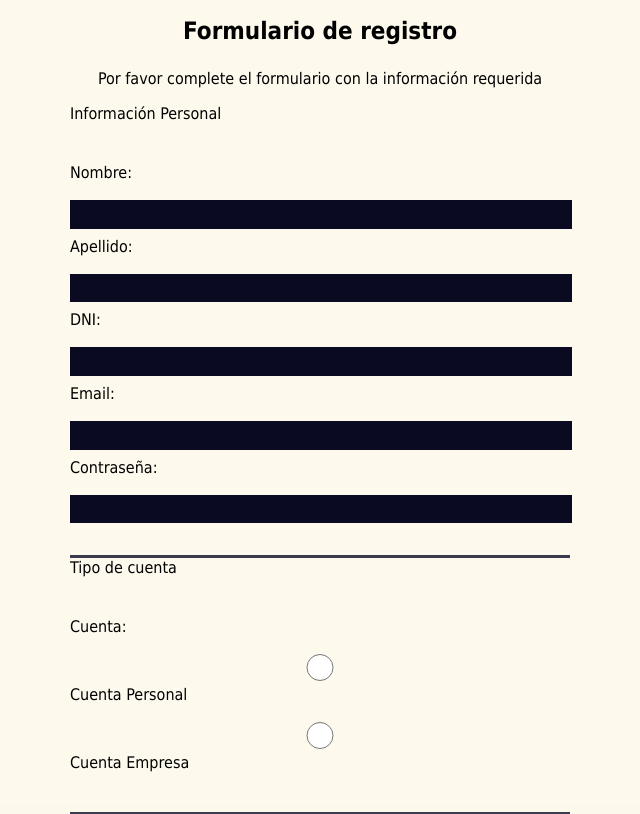
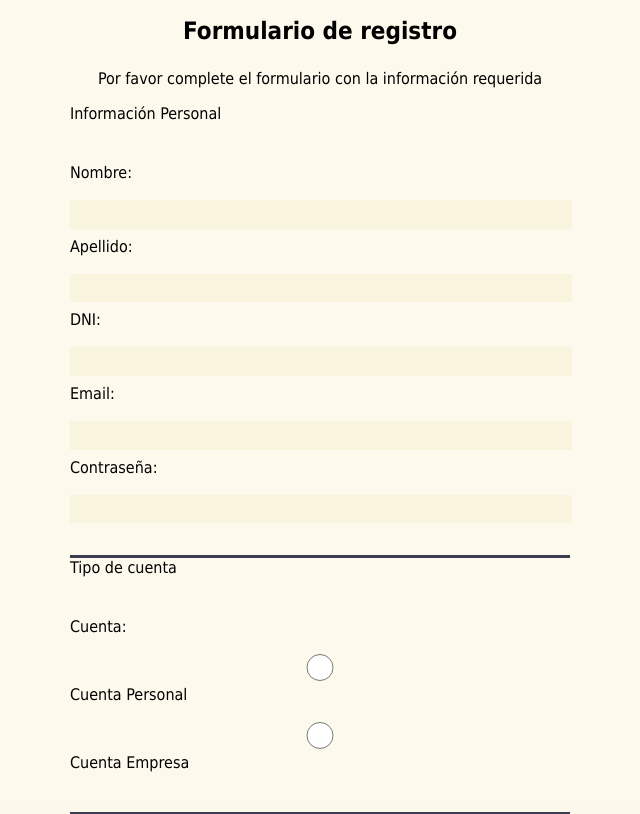
Before and after one commit to emantho/alba_pasticceria, a Django app: page /abm_clients in a window 1280 px wide; the page is wider, and only the part inside the window is pictured. Shown: the part 171-985 px from the top of that part, without its empty margins (336-976 px from the left). Run offline with Django 5.2, Linux system fonts and the light colour scheme; some libraries are stand-ins or nearby versions.

Commit message:
cambios menores

```diff
--- a/Alba/pasticceria/forms.py
+++ b/Alba/pasticceria/forms.py
@@ -13,7 +13,7 @@ class AbmClientsForm(forms.Form):
         ('1','Cuenta Personal'),
         ('2','Cuenta Empresa'),
     ]
-    Cuenta= forms.ChoiceField(widget=forms.RadioSelect, choices=CHOICES)
+    Cuenta = forms.ChoiceField(widget=forms.RadioSelect, choices=CHOICES)
     birthday = forms.DateField(label="Fecha de Nacimiento", widget=forms.SelectDateWidget)
     optionList = [(1,"Facebook"),(2,"Instagram"),(3,"Tiktok"),(4,"Snapchat"),(5,"TV"),(6,"Radio"),(7,"Otro")]
     hearFromUs = forms.CharField(label="¿Como nos conociste?", widget=forms.Select(choices=optionList))
--- a/Alba/pasticceria/static/pasticceria/css/abm_clients.css
+++ b/Alba/pasticceria/static/pasticceria/css/abm_clients.css
@@ -49,8 +49,8 @@ select {
 
 input,
 textarea {
-    background-color: #0a0a23;
-    border: 1px solid #0a0a23;
+    background-color: var(--clr-navButton);
+    border: 1px solid var(--clr-navButton);
     color: #ffffff;
 }
 
```
